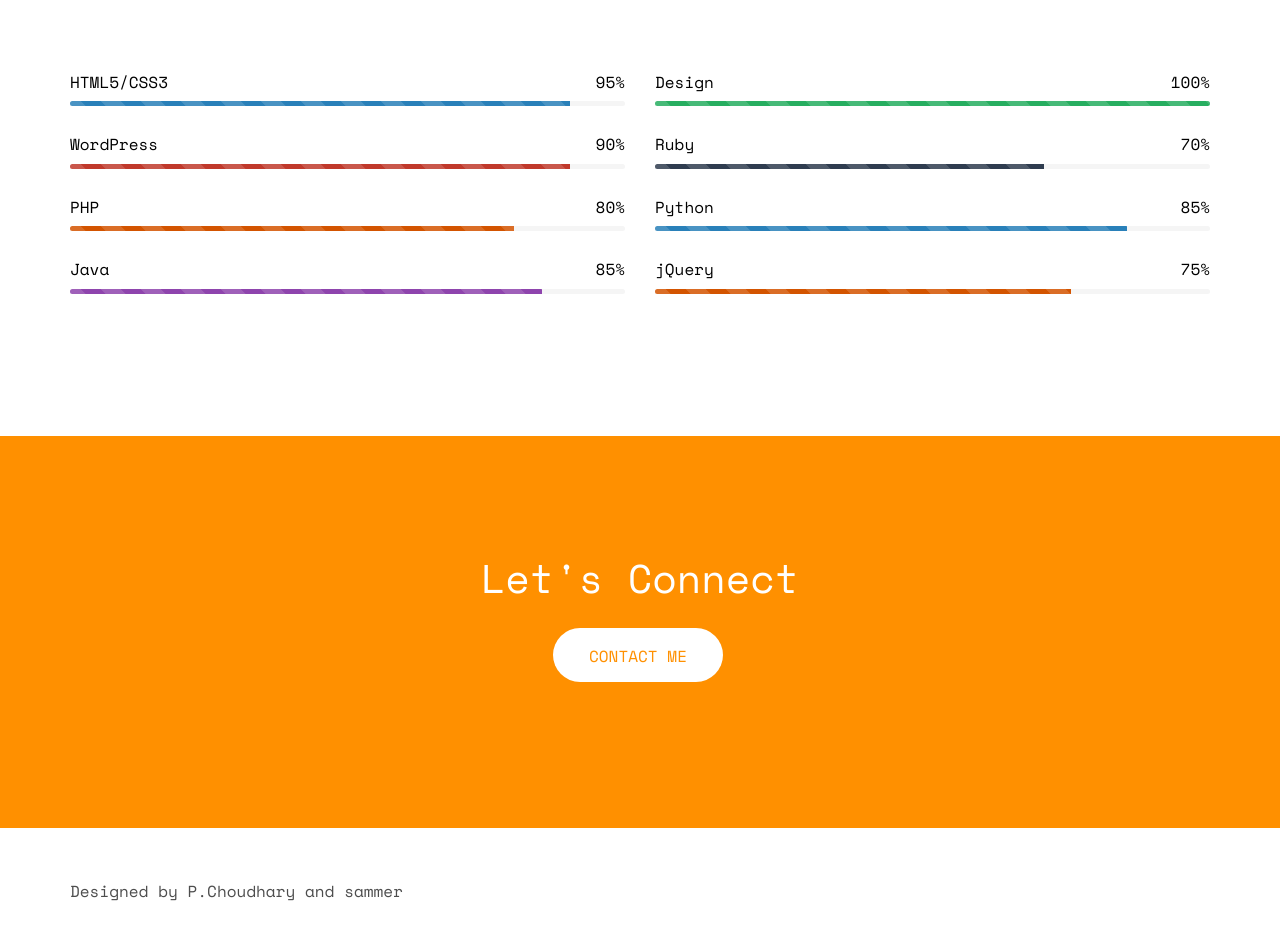
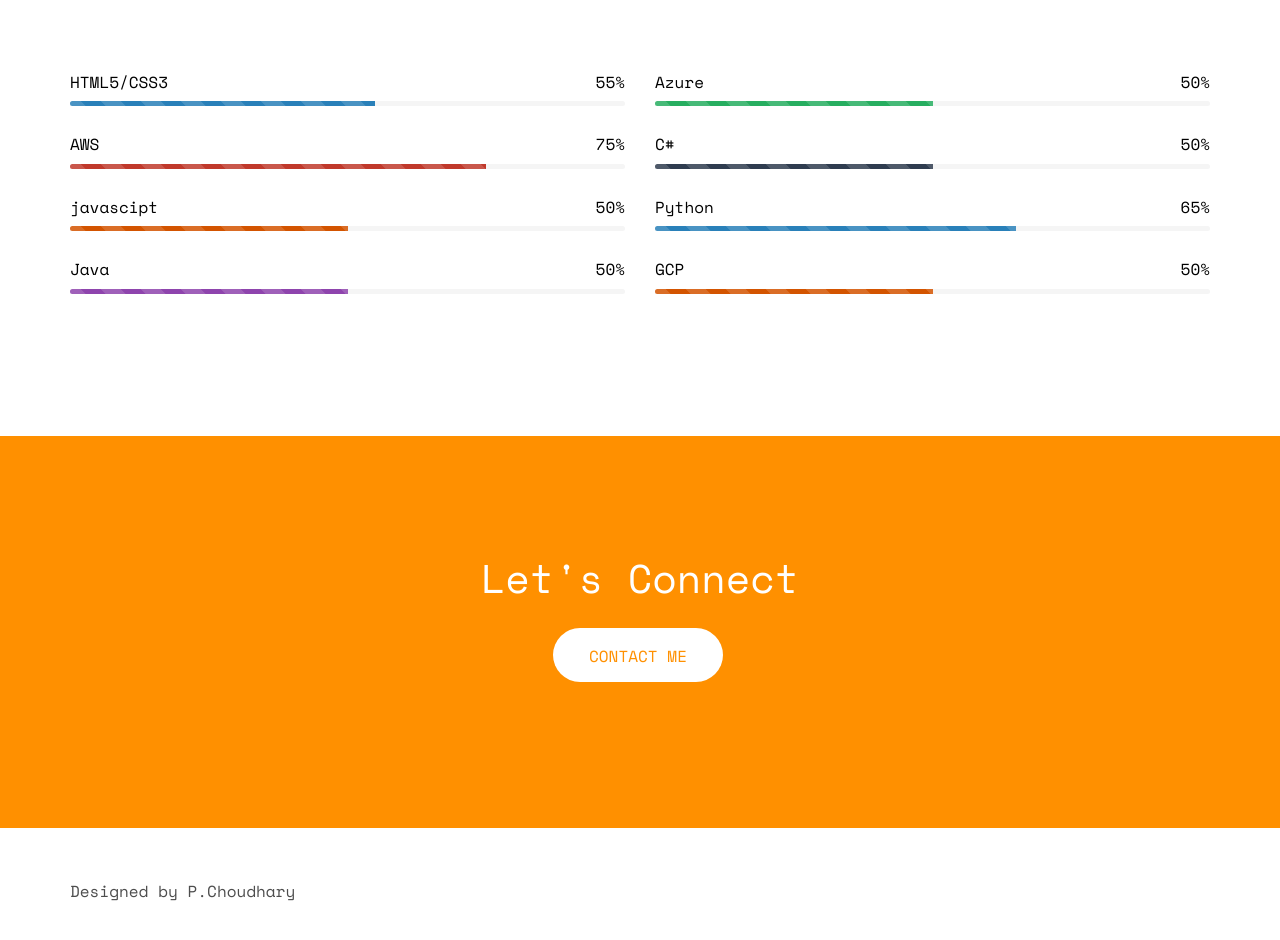
Before and after one commit to blackarc26/Portfolio-, a plain HTML site: page index.html in a window 1280 px wide. Shown: the part 3680-4620 px from the top of the page. Drawn offline with nearby package versions, Linux system fonts and the light colour scheme; some packages are replaced by stand-ins of ours; no server answers; files whose address does not match are found by name.

Commit message:
Update index.html

```diff
--- a/index.html
+++ b/index.html
@@ -3,7 +3,7 @@
 	<head>
 	<meta charset="utf-8">
 	<meta http-equiv="X-UA-Compatible" content="IE=edge">
-	<title>Profile &mdash; Free Website Template, Free HTML5 Template by freehtml5.co</title>
+	<title>Profile &mdash; Pratham Portfoilo</title>
 	<meta name="viewport" content="width=device-width, initial-scale=1">
 	<meta name="description" content="Free HTML5 Website Template by freehtml5.co" />
 	<meta name="keywords" content="free website templates, free html5, free template, free bootstrap, free website template, html5, css3, mobile first, responsive" />
@@ -239,68 +239,68 @@
 			<div class="row">
 				<div class="col-md-6">
 					<div class="progress-wrap">
-						<h3><span class="name-left">HTML5/CSS3</span><span class="value-right">95%</span></h3>
+						<h3><span class="name-left">HTML5/CSS3</span><span class="value-right">55%</span></h3>
 						<div class="progress">
 						  <div class="progress-bar progress-bar-1 progress-bar-striped active" role="progressbar"
-						  aria-valuenow="90" aria-valuemin="0" aria-valuemax="100" style="width:90%">
+						  aria-valuenow="55" aria-valuemin="0" aria-valuemax="100" style="width:55%">
 						  </div>
 						</div>
 					</div>
 					<div class="progress-wrap">
-						<h3><span class="name-left">WordPress</span><span class="value-right">90%</span></h3>
+						<h3><span class="name-left">AWS</span><span class="value-right">75%</span></h3>
 						<div class="progress">
 						  <div class="progress-bar progress-bar-2 progress-bar-striped active" role="progressbar"
-						  aria-valuenow="90" aria-valuemin="0" aria-valuemax="100" style="width:90%">
+						  aria-valuenow="75" aria-valuemin="0" aria-valuemax="100" style="width:75%">
 						  </div>
 						</div>
 					</div>
 					<div class="progress-wrap">
-						<h3><span class="name-left">PHP</span><span class="value-right">80%</span></h3>
+						<h3><span class="name-left">javascipt</span><span class="value-right">50%</span></h3>
 						<div class="progress">
 						  <div class="progress-bar progress-bar-3 progress-bar-striped active" role="progressbar"
-						  aria-valuenow="80" aria-valuemin="0" aria-valuemax="100" style="width:80%">
+						  aria-valuenow="50%" aria-valuemin="0" aria-valuemax="100" style="width:50%">
 						  </div>
 						</div>
 					</div>
 					<div class="progress-wrap">
-						<h3><span class="name-left">Java</span><span class="value-right">85%</span></h3>
+						<h3><span class="name-left">Java</span><span class="value-right">50%</span></h3>
 						<div class="progress">
 						  <div class="progress-bar progress-bar-4 progress-bar-striped active" role="progressbar"
-						  aria-valuenow="85" aria-valuemin="0" aria-valuemax="100" style="width:85%">
+						  aria-valuenow="50" aria-valuemin="0" aria-valuemax="100" style="width:50%">
 						  </div>
 						</div>
 					</div>
 				</div>
 				<div class="col-md-6">
 					<div class="progress-wrap">
-						<h3><span class="name-left">Design</span><span class="value-right">100%</span></h3>
+						<h3><span class="name-left">Azure</span><span class="value-right">50%</span></h3>
 						<div class="progress">
 						  <div class="progress-bar progress-bar-5 progress-bar-striped active" role="progressbar"
-						  aria-valuenow="100" aria-valuemin="0" aria-valuemax="100" style="width:100%">
+						  aria-valuenow="50" aria-valuemin="0" aria-valuemax="100" style="width:50%">
 						  </div>
 						</div>
 					</div>
 					<div class="progress-wrap">
-						<h3><span class="name-left">Ruby</span><span class="value-right">70%</span></h3>
+						<h3><span class="name-left">C#</span><span class="value-right">50%</span></h3>
 						<div class="progress">
 						  <div class="progress-bar progress-bar-striped active" role="progressbar"
-						  aria-valuenow="70" aria-valuemin="0" aria-valuemax="100" style="width:70%">
+						  aria-valuenow="50" aria-valuemin="0" aria-valuemax="100" style="width:50%">
 						  </div>
 						</div>
 					</div>
 					<div class="progress-wrap">
-						<h3><span class="name-left">Python</span><span class="value-right">85%</span></h3>
+						<h3><span class="name-left">Python</span><span class="value-right">65%</span></h3>
 						<div class="progress">
 						  <div class="progress-bar progress-bar-1 progress-bar-striped active" role="progressbar"
-						  aria-valuenow="85" aria-valuemin="0" aria-valuemax="100" style="width:85%">
+						  aria-valuenow="65" aria-valuemin="0" aria-valuemax="100" style="width:65%">
 						  </div>
 						</div>
 					</div>
 					<div class="progress-wrap">
-						<h3><span class="name-left">jQuery</span><span class="value-right">75%</span></h3>
+						<h3><span class="name-left">GCP</span><span class="value-right">50%</span></h3>
 						<div class="progress">
 						  <div class="progress-bar progress-bar-3 progress-bar-striped active" role="progressbar"
-						  aria-valuenow="75" aria-valuemin="0" aria-valuemax="100" style="width:75%">
+						  aria-valuenow="50" aria-valuemin="0" aria-valuemax="100" style="width:50%">
 						  </div>
 						</div>
 					</div>
@@ -327,7 +327,7 @@
 		<div class="container">
 			<div class="row">
 				<div class="col-md-12">
-					<p>Designed by P.Choudhary and sammer </p>
+					<p>Designed by P.Choudhary  </p>
 				</div>
 			</div>
 		</div>
```
